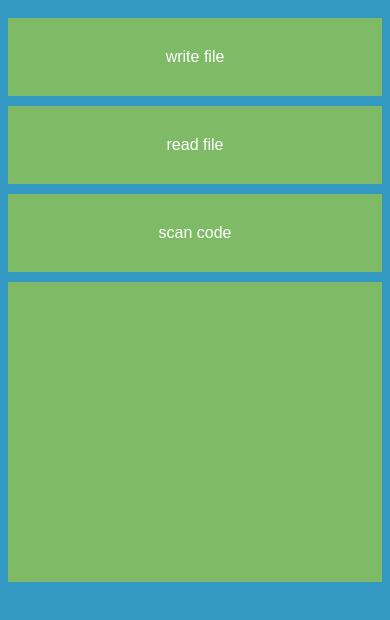
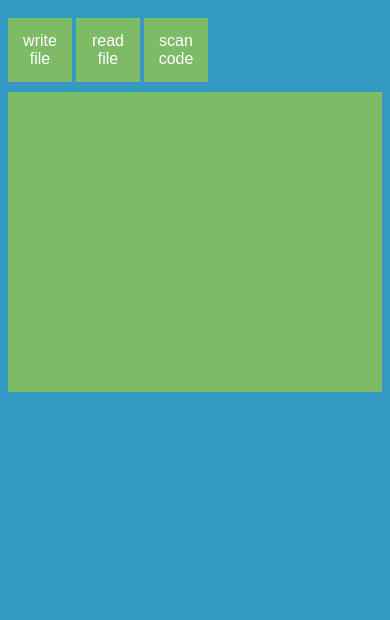
Before and after one commit to aislen404/Bragi, a plain HTML site: page www/index.html in a window 390 px wide. Both pictures are taken after a click on the button "scan code". Drawn offline with Linux system fonts and the light colour scheme; some packages are replaced by stand-ins of ours.

Commit message:
Sunday Morning Commit

```diff
--- a/www/css/main.css
+++ b/www/css/main.css
@@ -22,8 +22,9 @@ button{
     background-color: #7fba67;
     color: #ffffff;
     border: none;
-    width: 100%;
-    padding: 30px;
+    width: 64px;
+    height: 64px;
+    padding: 5px;
     font-size: 1em;
     margin-top: 10px;
 }
--- a/www/js/main.js
+++ b/www/js/main.js
@@ -1,46 +1,7 @@
 var app={
-
-    model : {
-        'registros': [{
-            'id': 1,
-            'BARCODE_DATA': 9788416255443,
-            'BARCODE_TYPE': 'EAN_13',
-            'BARCODE_INFO': 'ISBN',
-            'TIMESTAP': '2014-12-22 20:25:39'
-
-        },{
-            'id': 3,
-            'BARCODE_DATA': 9788467909883,
-            'BARCODE_TYPE': 'EAN_13',
-            'BARCODE_INFO': 'ISBN',
-            'TIMESTAP': '2014-12-22 21:07:22'
-        },{
-            'id': 4,
-            'BARCODE_DATA': 9788416051748,
-            'BARCODE_TYPE': 'EAN_13',
-            'BARCODE_INFO': 'ISBN',
-            'TIMESTAP': '2014-12-22 21:08:32'
-        },{
-            'id': 5,
-            'BARCODE_DATA': 9788489966482,
-            'BARCODE_TYPE': 'EAN_13',
-            'BARCODE_INFO': 'ISBN',
-            'TIMESTAP': '2014-12-22 21:09:50'
-        },{
-            'id': 6,
-            'BARCODE_DATA': 9788498858358,
-            'BARCODE_TYPE': 'EAN_13',
-            'BARCODE_INFO': 'ISBN',
-            'TIMESTAP': '2014-12-22 21:11:43'
-        },{
-            'id': 7,
-            'BARCODE_DATA': 9788467425390,
-            'BARCODE_TYPE': 'EAN_13',
-            'BARCODE_INFO': 'ISBN',
-            'TIMESTAP': '2014-12-23 19:37:47'
-        }
-        ]},
-    provi : {'registros': []},
+    blank_model : [],
+    model : [],
+    provi : [],
 
     init: function(){
         "use strict";
@@ -84,33 +45,32 @@ var app={
     writingFile: function(){
         "use strict";
         document.body.className = 'write';
-        fsm.writeToFile('data.json', app.model);
-        app.reportingArea('writed out !!'); //TODO: that MUST be a 'this' or not?
-
+        fsm.writeToFile('data.json', app.blank_model);
+        app.reportingArea('writed out !!');
     },
 
     readingFile: function () {
         "use strict";
         document.body.className = 'read';
         fsm.readFromFile('data.json', function (data) {
+            app.model=data;
             app.reportingArea(JSON.stringify(data));
-            app.model.registros.push('');
-            app.model.registros.push(data);
         });
-
     },
 
     scanning: function () {
         "use strict";
         document.body.className = 'scan';
         bragi.activeBarScan(function(data){
+            app.reportingRecords();
+            app.provi= data ;
             app.reportingArea(JSON.stringify(data));
-            app.reportingRecords();
-            app.provi.registros.push({
-                'cancelled':data.cancelled,
-                'text':data.text,
-                'format':data.format
-            });
+
+            function findCODE(CODE) {
+                return CODE.text === data.text;
+            }
+            console.log('HE MAN DICE : '+data.text);
+            console.log(JSON.stringify(app.model.find(findCODE)));
         });
 
     },
@@ -118,13 +78,9 @@ var app={
     writeRecord: function () {
         "use strict";
         document.body.className = 'register';
-        var register = {
-            'cancelled':app.provi.registros.cancelled,
-            'text':app.provi.registros.text,
-            'format':app.provi.registros.format
-        };
-        app.provi.registros.push('');
-        app.model.registros.push(app.provi);
+        app.reportingRecords();
+        app.model.push(app.provi);
+        app.provi=[];
         fsm.writeToFile('data.json',app.model);
     },
 
@@ -132,7 +88,7 @@ var app={
         "use strict";
         app.reportingArea('');
         app.reportingRecords();
-        app.provi.registros.push('');
+        app.provi=app.blank_model;
     }
 };
 
```
Also changed, not shown: www/js/bragi.js (+9 -0 lines), www/js/fsM.js (+4 -4 lines).
